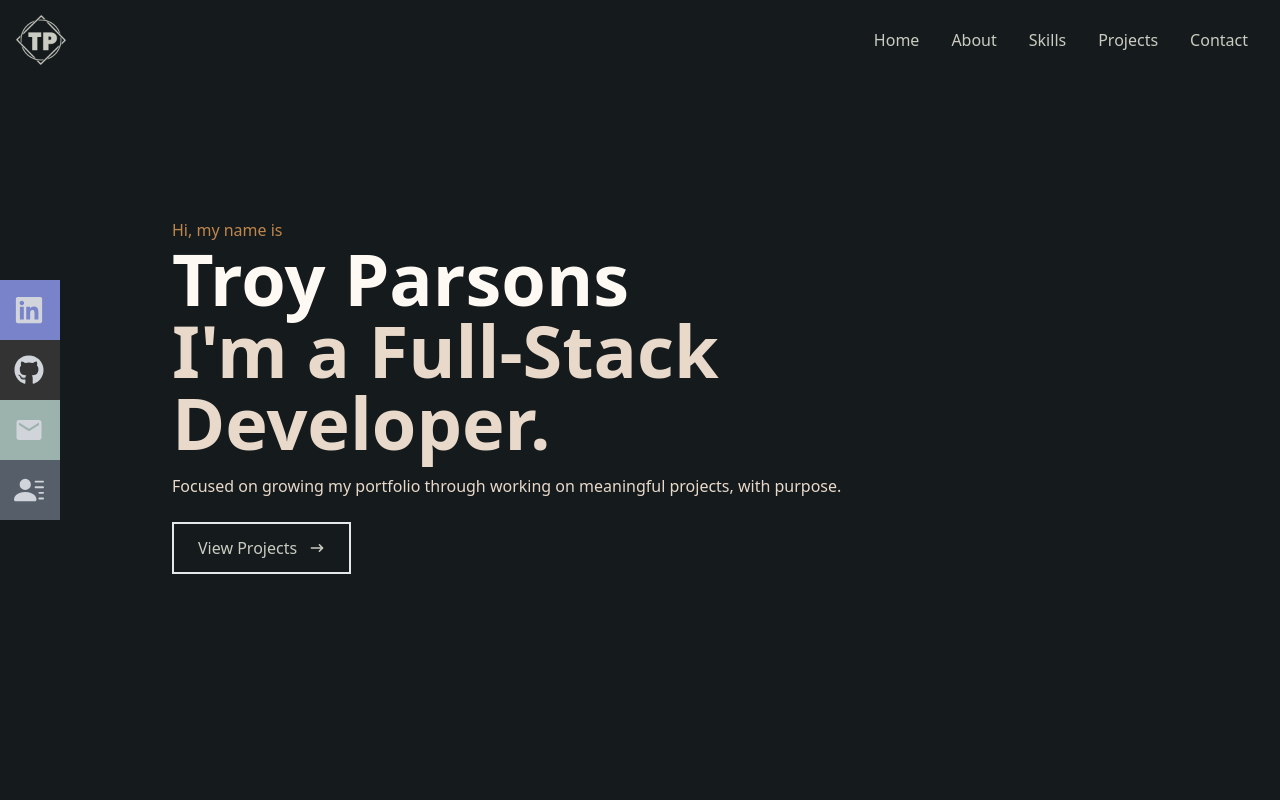
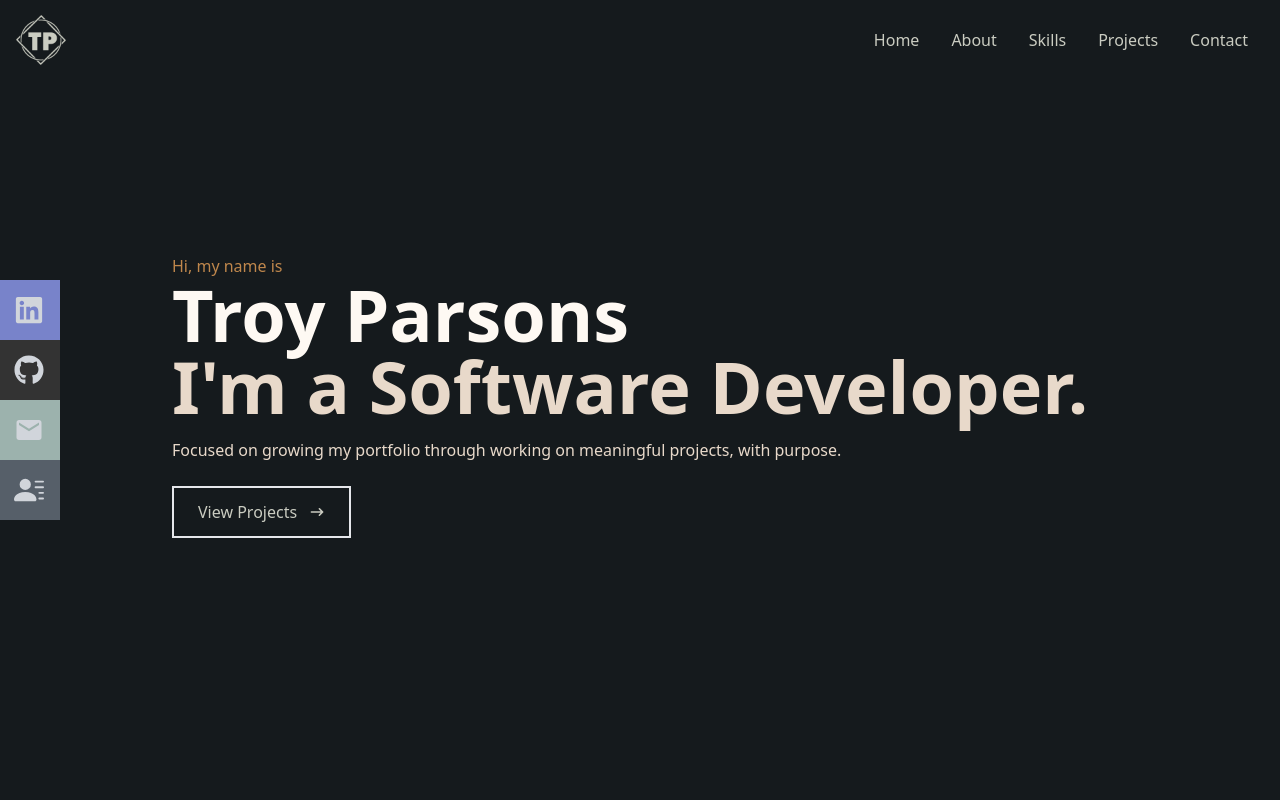
Before and after one commit to parsTroy/react-website, a React (Create React App) app: page / in a window 1280 px wide. Shown: the top 800 px of the page. Built offline with nearby package versions, Linux system fonts and the light colour scheme; the HTML template or start-up script is replaced by a standard one.

Commit message:
Update homepage

```diff
--- a/src/components/Home.jsx
+++ b/src/components/Home.jsx
@@ -10,7 +10,7 @@
             <div className='max-w-[1000px] mx-auto px-8 flex flex-col justify-center h-full'>
                 <p className='text-[#bf874c]'>Hi, my name is</p>
                 <h1 className='text-4xl sm:text-7xl font-bold text-[#FEF9F3]'>Troy Parsons</h1>
-                <h2 className='text-4xl sm:text-7xl font-bold text-[#E8D9CA]'>I'm a Full-Stack Developer.</h2>
+                <h2 className='text-4xl sm:text-7xl font-bold text-[#E8D9CA]'>I'm a Software Developer.</h2>
                 <p className='text-[#E8D9CA] py-4 max-w-[700px]'>
                     Focused on growing my portfolio through working on meaningful projects, with purpose.
                 </p>
```
